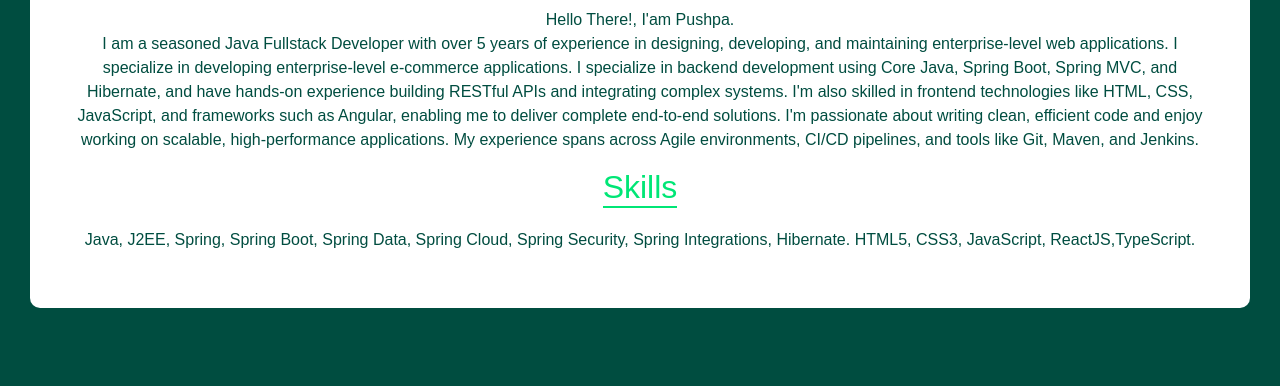
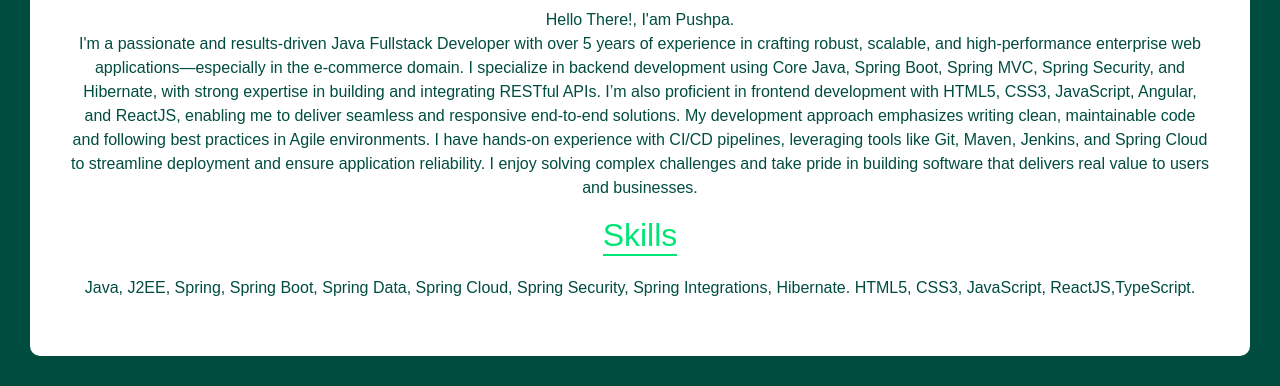
Before and after one commit to Pushpa55/pushpakotcherla-github.io, a plain HTML site: page index.html in a window 1280 px wide. Shown: the part 615-1001 px from the top of the page. Before the commit the page ends 953 px from the top, so only its background shows below. Drawn offline with nearby package versions, Linux system fonts and the light colour scheme.

Commit message:
Update index.html

```diff
--- a/index.html
+++ b/index.html
@@ -54,16 +54,13 @@
   </div>  <div class="about">
     <h2 class="section-title">About Me</h2>
     <p>Hello There!, I'am Pushpa.<br>
-        I am a seasoned Java Fullstack Developer with over 5 years of experience
-in designing, developing, and maintaining enterprise-level web applications.
-I specialize in developing enterprise-level e-commerce applications.
- I specialize in backend development using Core Java, Spring Boot, Spring MVC, and Hibernate,
-  and have hands-on experience building RESTful APIs and integrating complex systems.
-  I'm also skilled in frontend technologies like HTML, CSS, JavaScript, and frameworks such as Angular,
-  enabling me to deliver complete end-to-end solutions.
-   I'm passionate about writing clean, efficient code and enjoy working on scalable, high-performance applications.
-    My experience spans across Agile environments, CI/CD pipelines, and tools like Git, Maven, and Jenkins.
+      I'm a passionate and results-driven Java Fullstack Developer with over 5 years of experience in crafting robust, scalable, and high-performance enterprise web applications—especially in the e-commerce domain.
 
+I specialize in backend development using Core Java, Spring Boot, Spring MVC, Spring Security, and Hibernate, with strong expertise in building and integrating RESTful APIs. I’m also proficient in frontend development with HTML5, CSS3, JavaScript, Angular, and ReactJS, enabling me to deliver seamless and responsive end-to-end solutions.
+
+My development approach emphasizes writing clean, maintainable code and following best practices in Agile environments. I have hands-on experience with CI/CD pipelines, leveraging tools like Git, Maven, Jenkins, and Spring Cloud to streamline deployment and ensure application reliability.
+
+I enjoy solving complex challenges and take pride in building software that delivers real value to users and businesses.
     <h2 class="section-title">Skills</h2>
       <p>Java, J2EE, Spring, Spring Boot, Spring Data, Spring Cloud, Spring Security, Spring Integrations, Hibernate.
          HTML5, CSS3, JavaScript, ReactJS,TypeScript.</p>
```
